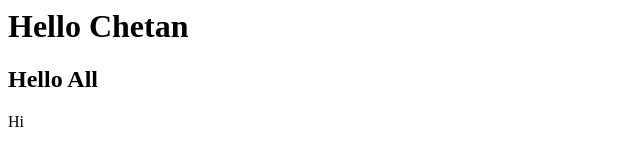
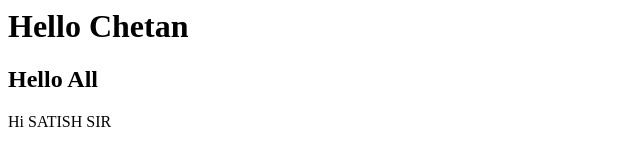
Before and after one commit to demo2mailbox/jenkins, a plain HTML site: page index.html in a window 1280 px wide. Shown: the whole page, without its empty margins (0-640 px from the left). Drawn offline with Linux system fonts and the light colour scheme.

Commit message:
Update index.html

```diff
--- a/index.html
+++ b/index.html
@@ -1,3 +1,3 @@
 <h1>Hello Chetan</h1>
 <h2>Hello All</h2>
-<p>Hi</p>
+<p>Hi SATISH SIR</p>
```
